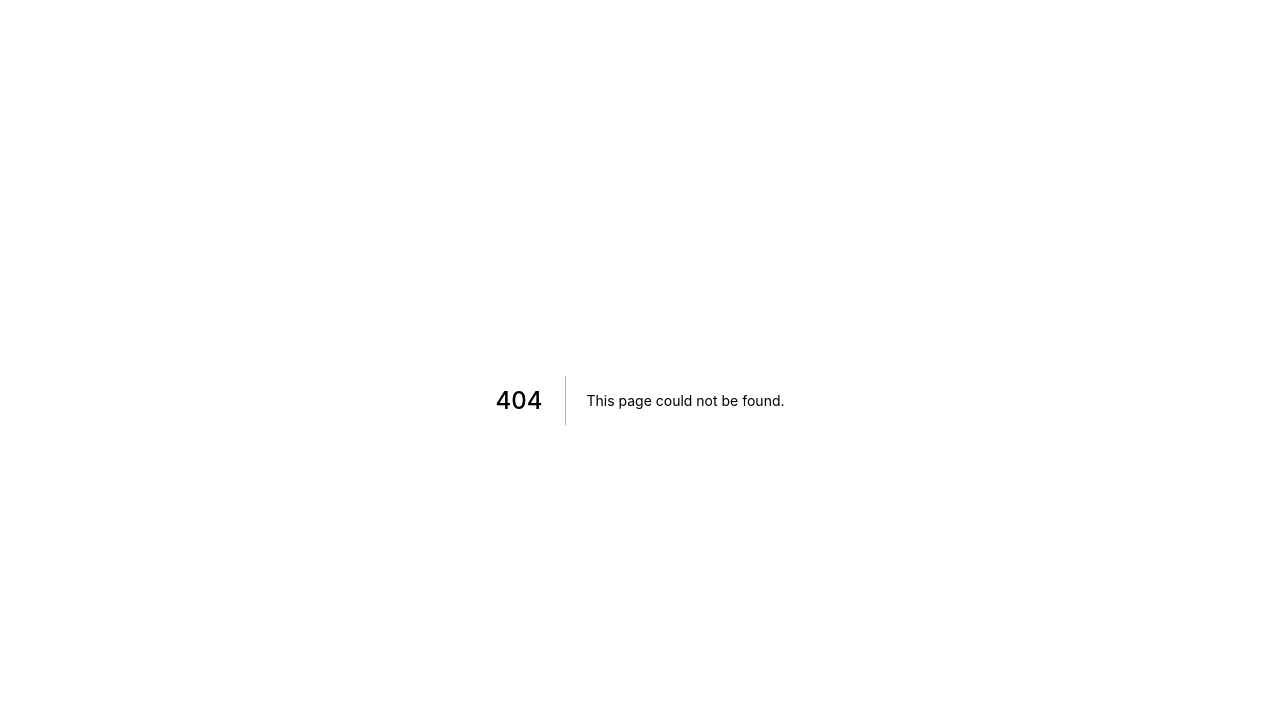
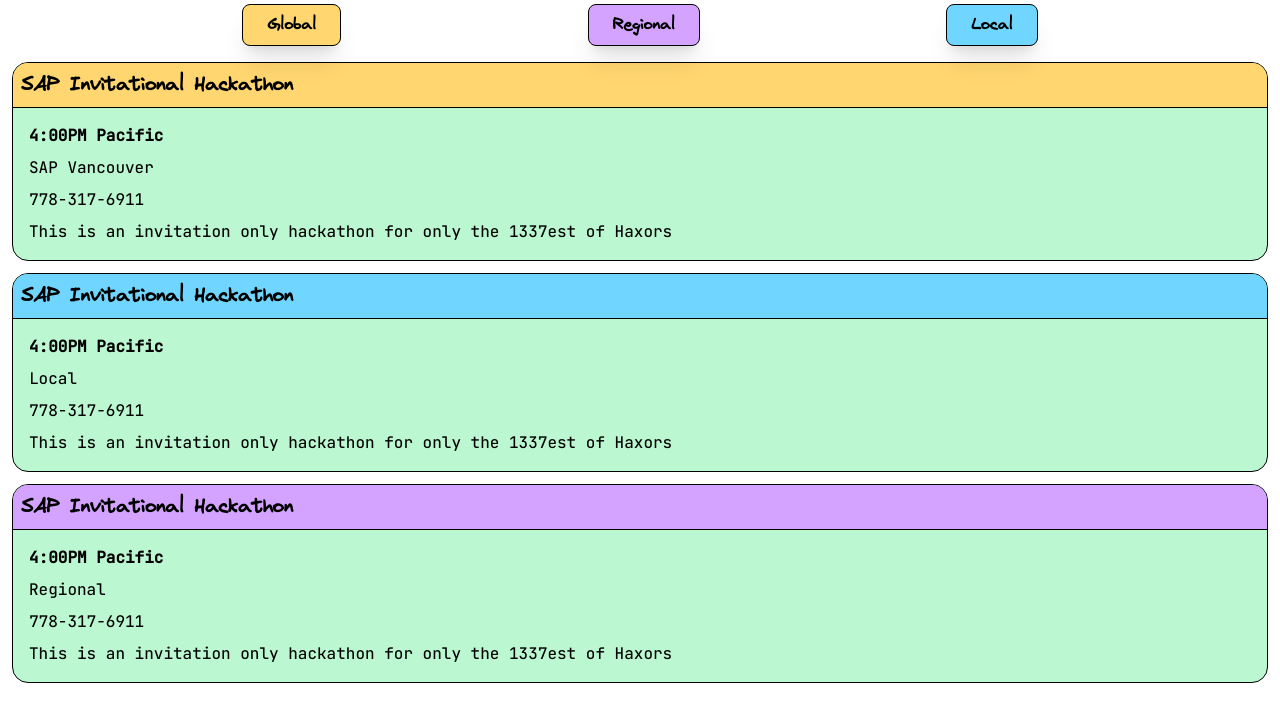
Before and after one commit to Nosewall/Waddle, a Next.js app in the folder src/: page /events in a window 1280 px wide. Before the commit this address had no page. Shown: the top 722 px of the page. Built offline with nearby package versions, Linux system fonts and the light colour scheme.

Commit message:
Edit styling

```diff
--- a/src/components/events/eventCard.tsx
+++ b/src/components/events/eventCard.tsx
@@ -1,7 +1,5 @@
 import React, { FunctionComponent } from 'react'; // importing FunctionComponent
 import { useEffect, useState } from 'react';
-import {router} from "next/client";
-import eventsPage from "../../pages/eventsPage";
 
 type EventProps = {
     scope: string,
@@ -58,11 +56,13 @@
     return (
         <div className={"overflow-hidden bg-green-200 rounded-2xl border-black border-[1px] m-3 text-black bg-amber-50 " }>
             <div id={styles.dynamicColor}></div>
-            <h1 className={"font-extrabold text-xl font-fun border-black bottomLine p-1 " + "bg-" + getColor(props.scope) + ""}>{props.title}</h1>
+            <h1 className={"font-extrabold text-xl font-fun border-black bottomLine p-2 " + "bg-" + getColor(props.scope) + ""}>{props.title}</h1>
+            <div className="p-3">
             <h2 className={"font-bold font-business p-1"}>{props.time}</h2>
             <h2 className={"p-1 font-business"}>{props.location}</h2>
             <h3 className={"p-1 font-business"}>{props.contactInfo}</h3>
             <h4 className={"p-1 font-business"}>{props.body}</h4>
+            </div>
         </div>
     )
 
--- a/src/pages/eventsPage.tsx
+++ b/src/pages/events.tsx
@@ -90,7 +90,7 @@
 
     return (
 
-        <div className="eventsPage bg-slate-50">
+        <>
             <div className="font-fun font-extrabold regionButtons flex justify-evenly w-100 min-h-full">
                 <button className={"scopeFilterButtons bg-pastelOrange hover:bg-darkOrange"} onClick={() => filterList("Global")}>Global</button>
                 <button className={"scopeFilterButtons bg-pastelPurple hover:bg-boldPurple"} onClick={() => filterList("Regional")}>Regional</button>
@@ -111,7 +111,7 @@
                     </EventCard>
                 ))}
             </div>
-        </div>
+        </>
     )
 }
 
```
